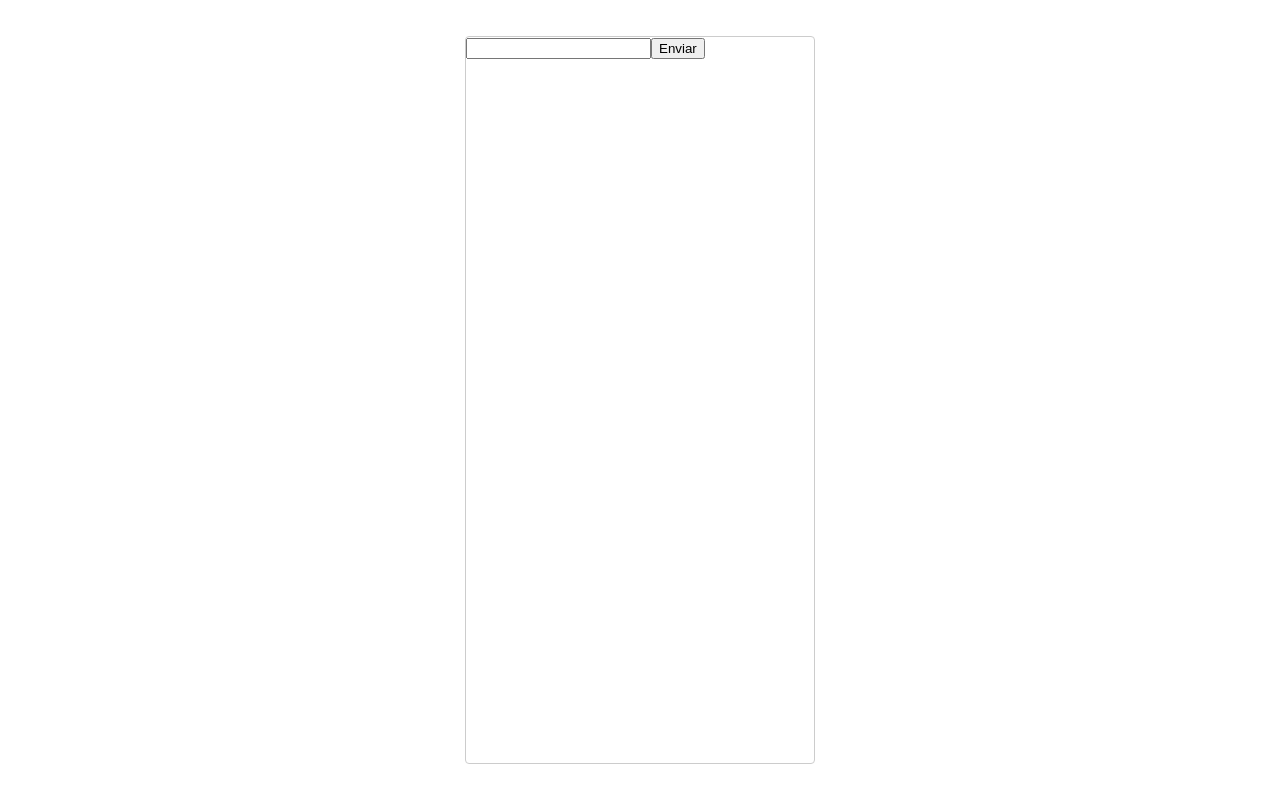
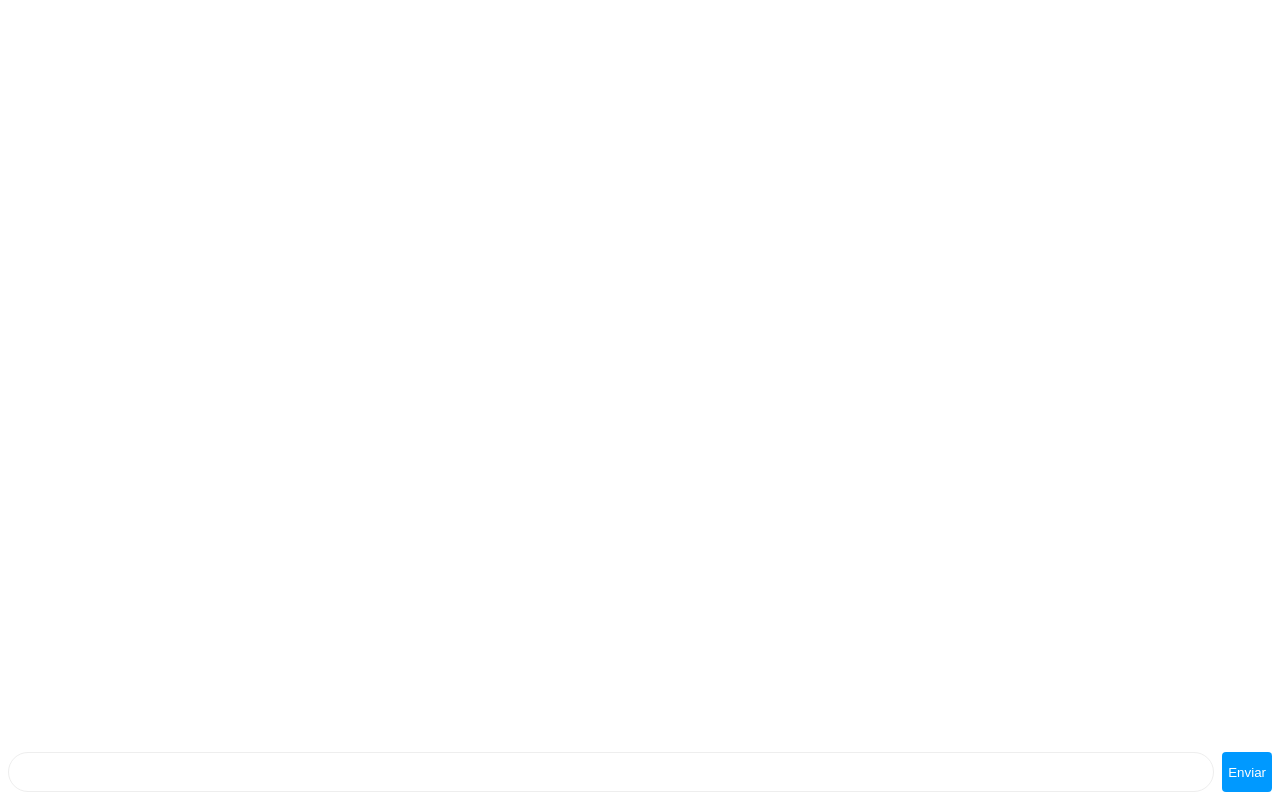
Before and after one commit to Sebastian-411/chat-ws-node, a website: page client/index.html in a window 1280 px wide. Drawn offline with Linux system fonts and the light colour scheme.

Commit message:
updating, frotend style client

```diff
--- /dev/null
+++ b/client/css/style.css
@@ -0,0 +1,33 @@
+#form {
+  bottom: 0;
+  display: flex;
+  height: 48px;
+  left: 0;
+  padding: 4px;
+  position: absolute;
+  right: 0;
+}
+
+#input {
+  border-radius: 9999px;
+  border: 1px solid #eee;
+  flex: 1;
+  margin: 4px;
+  padding: 0 8px;
+}
+
+#input:focus {
+  outline: none;
+}
+
+#form>button {
+  background: #09f;
+  color: #fff;
+  border: none;
+  margin: 4px;
+  border-radius: 4px;
+}
+
+#form>button:hover {
+  background: #0af;
+}
--- a/client/index.html
+++ b/client/index.html
@@ -4,32 +4,13 @@
 <head>
   <meta name="viewport" content="width=device-width,initial-scale=1.0">
   <title>Chatting website</title>
-  <style>
-    *,
-    *:before,
-    *:after {
-      box-sizing: border-box;
-    }
+  <link rel="stylesheet" href="/css/style.css">
 
-    body {
-      margin: 0;
-      font-family: -apple-system, BlinkMacSystemFont, "Segoe UI", Roboto, Helvetica, Arial, sans-serif;
-      display: grid;
-      place-content: center;
-      height: 100vh;
-      padding: 36px;
-      grid-template-rows: 1fr;
-    }
+  <script type="module">
+    import { io } from "https://cdn.socket.io/4.3.2/socket.io.esm.min.js";
+    const socket = io()
+  </script>
 
-    #chat {
-      border: 1px solid #ccc;
-      border-radius: 4px;
-      overflow: hidden;
-      width: 350px;
-      height: 100%;
-      position: relative;
-    }
-  </style>
 </head>
 
 <body>
--- a/package.json
+++ b/package.json
@@ -13,6 +13,7 @@
   "license": "ISC",
   "dependencies": {
     "express": "4.19.2",
-    "morgan": "1.10.0"
+    "morgan": "1.10.0",
+    "socket.io": "4.7.5"
   }
 }
```
Also changed, not shown: server/index.js (+21 -1 lines), 1 other file.
